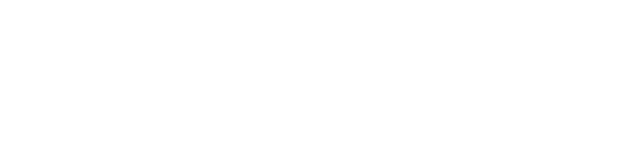
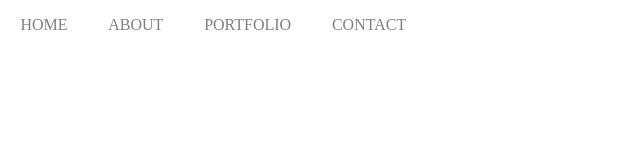
Before and after one commit to Artem123456789/portfolio-site, a plain HTML site: page index.html in a window 1280 px wide. Shown: the whole page, without its empty margins (0-640 px from the left). Drawn offline with Linux system fonts and the light colour scheme.

Commit message:
menu nav items

```diff
--- a/css/style.css
+++ b/css/style.css
@@ -0,0 +1,14 @@
+body{
+    margin: 0;
+    padding: 0;
+}
+
+nav{
+    background: white;
+}
+
+.menu{
+    text-transform: uppercase;
+    color:gray;
+    list-style: none;
+}
--- a/index.html
+++ b/index.html
@@ -3,9 +3,24 @@
 <head>
     <meta charset="UTF-8">
     <meta name="viewport" content="width=device-width, initial-scale=1.0">
+    <link rel="stylesheet" href="css/bootstrap-grid.min.css">
+    <link rel="stylesheet" href="css/style.css">
     <title>Document</title>
 </head>
 <body>
-
+    <header>
+        <nav class="container-fluid">
+            <div class="row align-items-center justify-content-between">
+                <ul class="col-md-4 menu">
+                    <div class="row justify-content-around align-items-center">
+                        <li class="menu-item col-">home</li>
+                        <li class="menu-item col-">about</li>
+                        <li class="menu-item col-">portfolio</li>
+                        <li class="menu-item col-">contact</li>
+                    </div>
+                </ul>
+            </div>
+        </nav>
+    </header>
 </body>
 </html>
```
